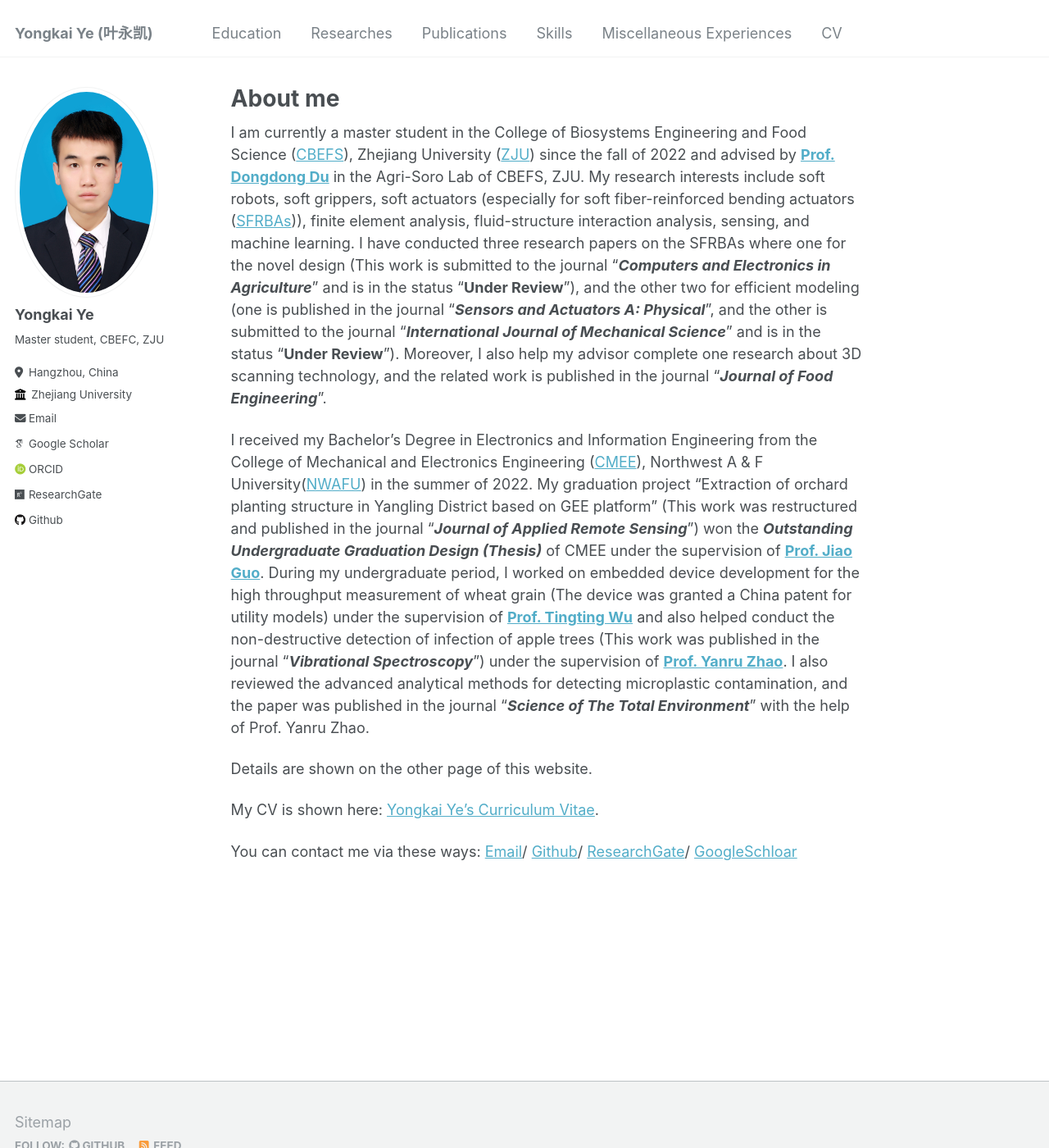
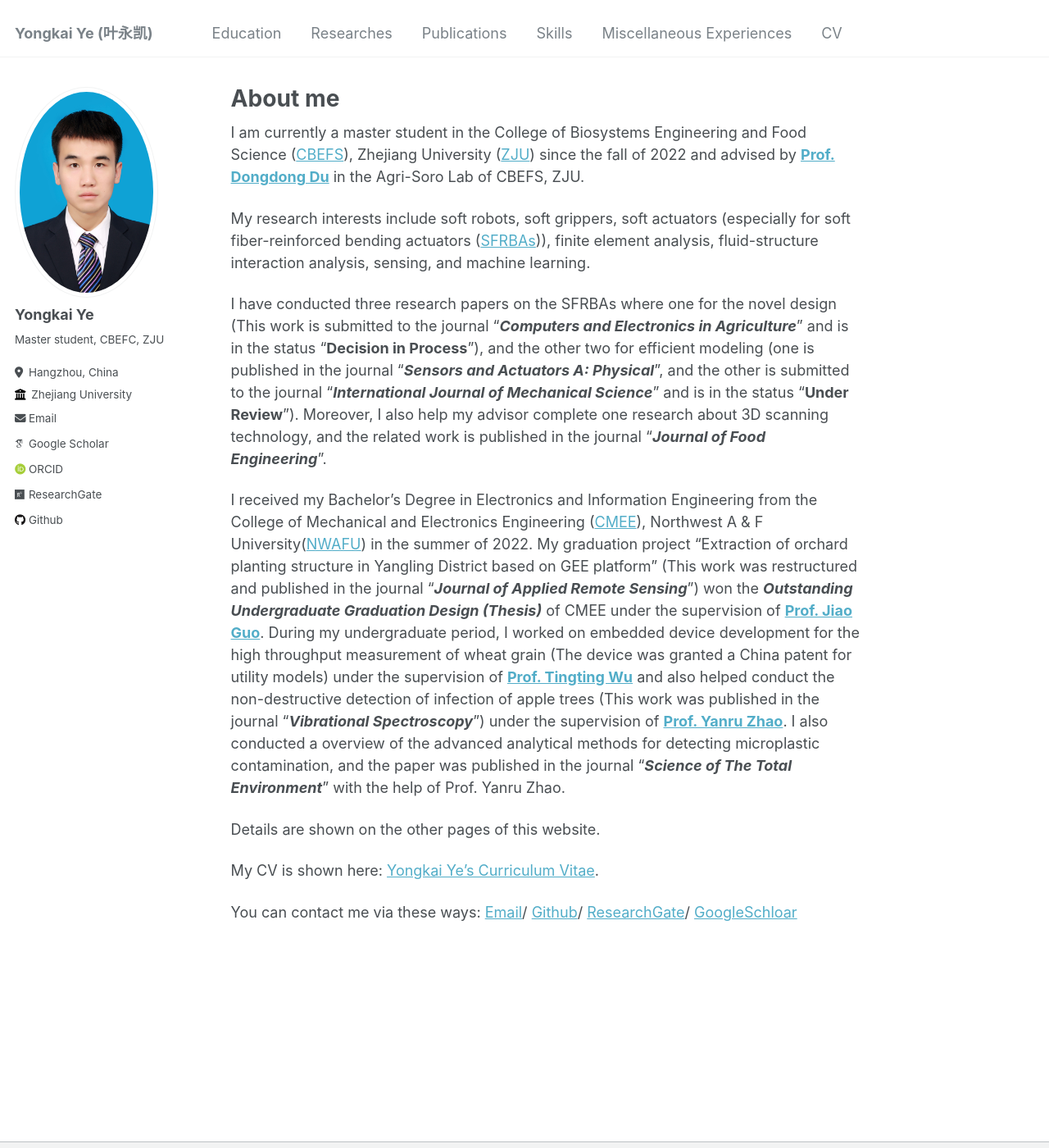
Before and after one commit to Yongkai-Ye/Yongkai-Ye.github.io, a Jekyll site: the page built from _pages/about.md, in a window 1280 px wide and 1400 px high. Shown: the whole window at 82% size. Built offline with Jekyll 4.4.1, drawn with Linux system fonts in a browser that asks for light colours; some web fonts are replaced.

Commit message:
Update about.md

```diff
--- a/_pages/about.md
+++ b/_pages/about.md
@@ -7,11 +7,15 @@ redirect_from:
   - /about/
   - /about.html
 ---
-I am currently a master student in the College of Biosystems Engineering and Food Science ([CBEFS](http://www.caefs.zju.edu.cn/)), Zhejiang University ([ZJU](https://www.zju.edu.cn)) since the fall of 2022 and advised by **[Prof. Dongdong Du](https://person.zju.edu.cn/Dudd/)** in the Agri-Soro Lab of CBEFS, ZJU. My research interests include soft robots, soft grippers, soft actuators (especially for soft fiber-reinforced bending actuators ([SFRBAs](https://softroboticstoolkit.com/book/fiber-reinforced-bending-actuators))), finite element analysis, fluid-structure interaction analysis, sensing, and machine learning. I have conducted three research papers on the SFRBAs where one for the novel design (This work is submitted to the journal "***Computers and Electronics in Agriculture***" and is in the status "**Under Review**"), and the other two for efficient modeling (one is published in the journal "***Sensors and Actuators A: Physical***", and the other is submitted to the journal "***International Journal of Mechanical Science***" and is in the status "**Under Review**"). Moreover, I also help my advisor complete one research about 3D scanning technology, and the related work is published in the journal "***Journal of Food Engineering***".
+I am currently a master student in the College of Biosystems Engineering and Food Science ([CBEFS](http://www.caefs.zju.edu.cn/)), Zhejiang University ([ZJU](https://www.zju.edu.cn)) since the fall of 2022 and advised by **[Prof. Dongdong Du](https://person.zju.edu.cn/Dudd/)** in the Agri-Soro Lab of CBEFS, ZJU.
 
-I received my Bachelor’s Degree in Electronics and Information Engineering from the College of Mechanical and Electronics Engineering ([CMEE](https://cmee.nwafu.edu.cn/)), Northwest A & F University([NWAFU](https://www.nwafu.edu.cn/)) in the summer of 2022. My graduation project “Extraction of orchard planting structure in Yangling District based on GEE platform” (This work was restructured and published in the journal "***Journal of Applied Remote Sensing***") won the ***Outstanding Undergraduate Graduation Design (Thesis)*** of CMEE under the supervision of **[Prof. Jiao Guo](https://cmee.nwsuaf.edu.cn/szdw/gjzcry/318451.htm)**. During my undergraduate period, I worked on embedded device development for the high throughput measurement of wheat grain (The device was granted a China patent for utility models) under the supervision of **[Prof. Tingting Wu](https://cmee.nwsuaf.edu.cn/szdw/gjzcry/318499.htm)** and also helped conduct the non-destructive detection of infection of apple trees (This work was published in the journal "***Vibrational Spectroscopy***") under the supervision of **[Prof. Yanru Zhao](https://cmee.nwsuaf.edu.cn/szdw/gjzcry/396312.htm)**. I also reviewed the advanced analytical methods for detecting microplastic contamination, and the paper was published in the journal "***Science of The Total Environment***" with the help of Prof. Yanru Zhao.
+My research interests include soft robots, soft grippers, soft actuators (especially for soft fiber-reinforced bending actuators ([SFRBAs](https://softroboticstoolkit.com/book/fiber-reinforced-bending-actuators))), finite element analysis, fluid-structure interaction analysis, sensing, and machine learning.
 
-Details are shown on the other page of this website.
+I have conducted three research papers on the SFRBAs where one for the novel design (This work is submitted to the journal "***Computers and Electronics in Agriculture***" and is in the status "**Decision in Process**"), and the other two for efficient modeling (one is published in the journal "***Sensors and Actuators A: Physical***", and the other is submitted to the journal "***International Journal of Mechanical Science***" and is in the status "**Under Review**"). Moreover, I also help my advisor complete one research about 3D scanning technology, and the related work is published in the journal "***Journal of Food Engineering***".
+
+I received my Bachelor’s Degree in Electronics and Information Engineering from the College of Mechanical and Electronics Engineering ([CMEE](https://cmee.nwafu.edu.cn/)), Northwest A & F University([NWAFU](https://www.nwafu.edu.cn/)) in the summer of 2022. My graduation project “Extraction of orchard planting structure in Yangling District based on GEE platform” (This work was restructured and published in the journal "***Journal of Applied Remote Sensing***") won the ***Outstanding Undergraduate Graduation Design (Thesis)*** of CMEE under the supervision of **[Prof. Jiao Guo](https://cmee.nwsuaf.edu.cn/szdw/gjzcry/318451.htm)**. During my undergraduate period, I worked on embedded device development for the high throughput measurement of wheat grain (The device was granted a China patent for utility models) under the supervision of **[Prof. Tingting Wu](https://cmee.nwsuaf.edu.cn/szdw/gjzcry/318499.htm)** and also helped conduct the non-destructive detection of infection of apple trees (This work was published in the journal "***Vibrational Spectroscopy***") under the supervision of **[Prof. Yanru Zhao](https://cmee.nwsuaf.edu.cn/szdw/gjzcry/396312.htm)**. I also conducted a overview of the advanced analytical methods for detecting microplastic contamination, and the paper was published in the journal "***Science of The Total Environment***" with the help of Prof. Yanru Zhao.
+
+Details are shown on the other pages of this website.
 
 My CV is shown here: [Yongkai Ye's Curriculum Vitae](../assets/CurriculumVitae.pdf).
 
```
